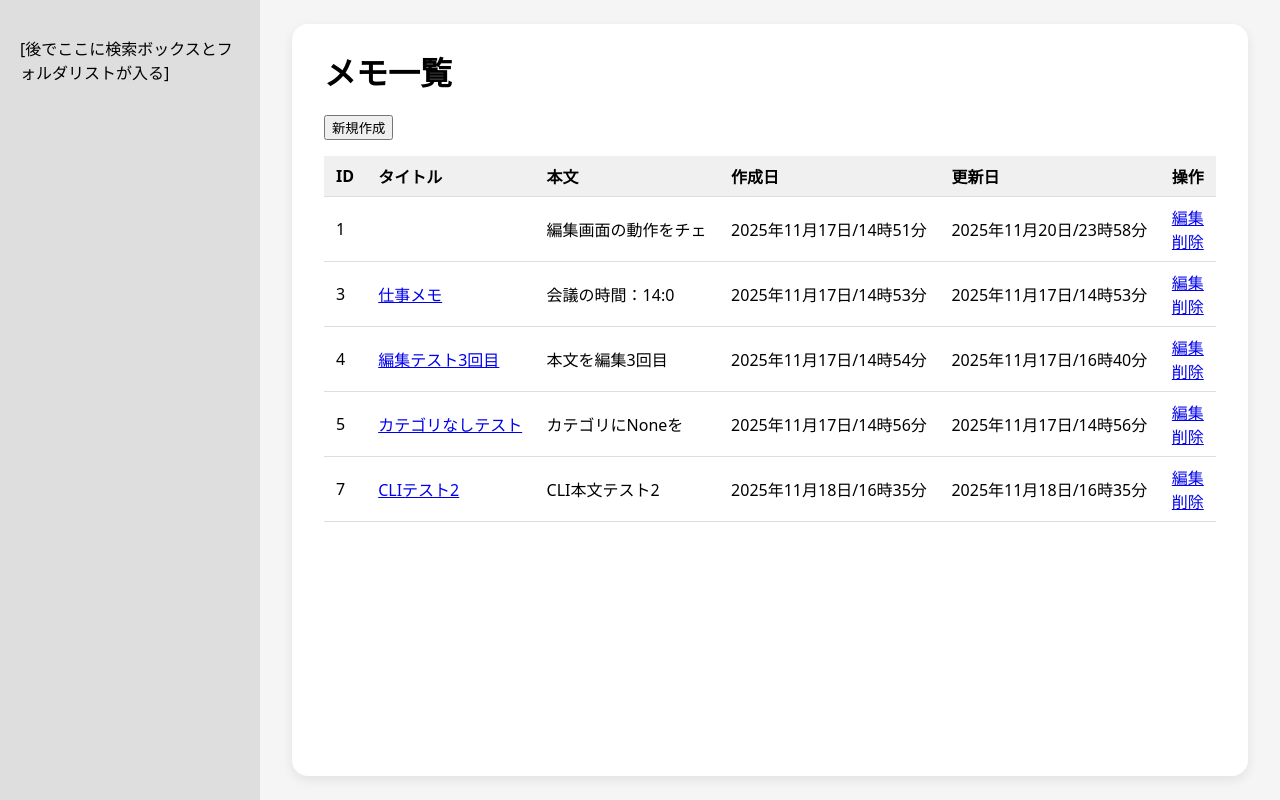
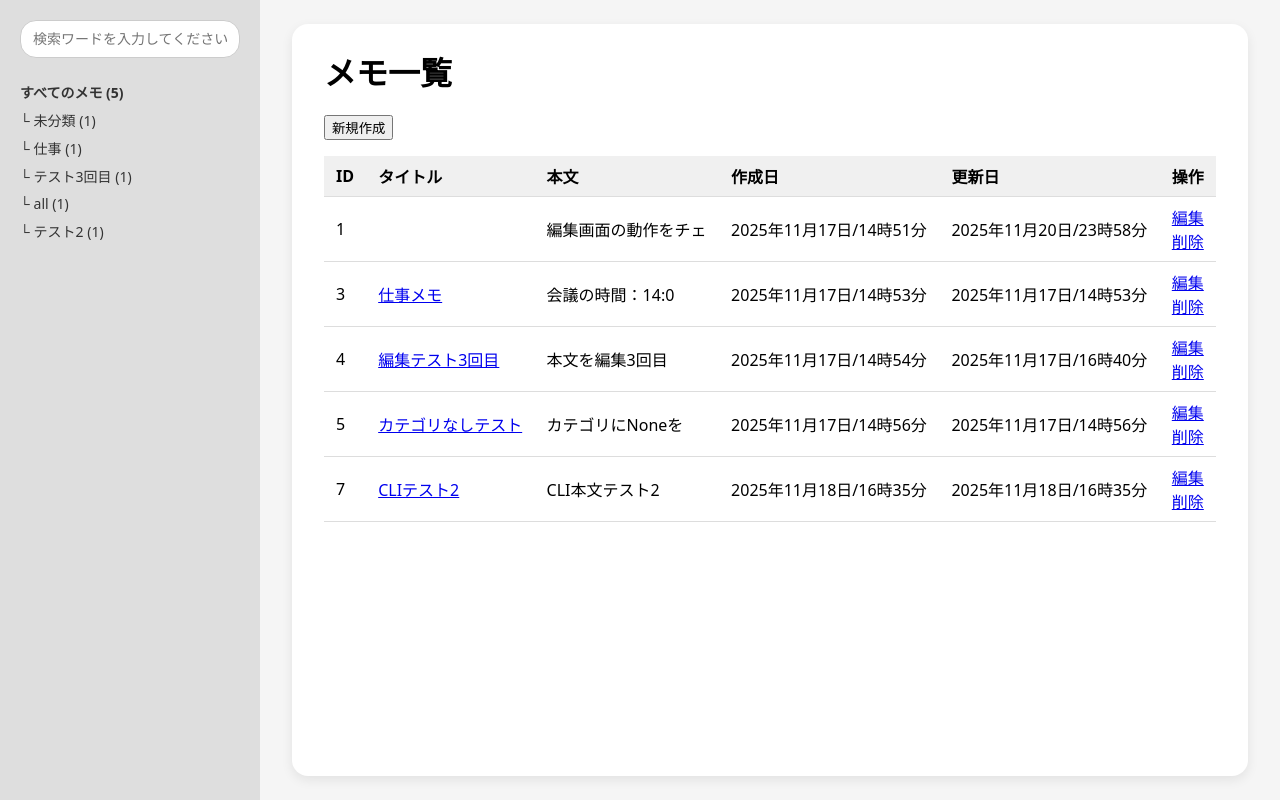
Before and after one commit to yuuki-hiroshima/memo-application, a Flask app: page / in a window 1280 px wide. Run offline with Flask 3, Linux system fonts and the light colour scheme.

Commit message:
サイドバーのデザインと機能を追加

```diff
--- a/memo_core.py
+++ b/memo_core.py
@@ -50,8 +50,10 @@ def list_memos(filepath, category, sort):
     if not memos:
         return []
 
-    if not category:
+    if category is None:
         target = memos
+    elif category == "":
+        target = [memo for memo in memos if not memo["category"]]
     else:
         target = [memo for memo in memos if memo["category"] == category]
 
--- a/static/style.css
+++ b/static/style.css
@@ -17,6 +17,55 @@ body {
   background-color: #dedede;
   padding: 20px;
   box-sizing: border-box;
+}
+
+/* サイドバー内の検索ボックス */
+.sidebar-search {
+  margin-bottom: 24px;
+}
+
+.sidebar-search input {
+  width: 100%;
+  padding: 10px 12px;
+  border-radius: 16px;
+  border: 1px solid #ccc;
+  font-size: 14px;
+  box-sizing: border-box;
+}
+
+/* フォルダリスト */
+.folder-list {
+  list-style: none;
+  padding-left: 0;
+  margin: 0;
+  font-size: 14px;
+}
+
+.folder-list li {
+  margin-bottom: 8px;
+  cursor: pointer;
+}
+
+.folder-list li:hover {
+  text-decoration: underline;
+}
+
+.folder-list a {
+  text-decoration: none;
+  color: #333;
+}
+
+.folder-list a.is-active {
+  font-weight: bold;
+  background-color: #ffffff;
+  border-radius: 12px;
+  padding: 4px 8px;
+}
+
+/* ヘッダ */
+.folder-header {
+  font-weight: bold;
+  margin-bottom: 12px;
 }
 
 /* メインコンテンツ */
--- a/templates/base.html
+++ b/templates/base.html
@@ -12,7 +12,20 @@
 
     <aside class="sidebar">
       {% block sidebar %}
-      <p>[後でここに検索ボックスとフォルダリストが入る]</p>
+
+        <div class="sidebar-search">
+          <input type="text" placeholder="検索ワードを入力してください">
+        </div>
+
+        <ul class="folder-list">
+          <li class="folder-header">すべてのメモ (100)</li>
+          <li>└ メインフォルダ (30)</li>
+          <li>└ サブフォルダ1 (12)</li>
+          <li>└ サブフォルダ2 (7)</li>
+          <li>└ サブフォルダ3 (11)</li>
+          <li>└ サブフォルダ4 (21)</li>
+          <li>└ サブフォルダ5 (9)</li>
+        </ul>
       {% endblock %}
     </aside>
 
--- a/templates/list.html
+++ b/templates/list.html
@@ -1,6 +1,29 @@
-
 {% extends "base.html" %}
 {% block title %}メモ一覧{% endblock %}
+
+{% block sidebar %}
+  <div class="sidebar-search">
+    <input type="text" placeholder="検索ワードを入力してください">
+  </div>
+
+  <ul class="folder-list">
+    <li class="folder-header">
+      <a href="/memos">
+      すべてのメモ ({{ total_count }})
+      </a>
+    </li>
+
+    {% for category, count in category_counts.items() %}
+    <li>
+      <a href="/memos?category={{ category }}"
+        class="{% if selected_category == category %}is-active{% endif %}">
+        └ {{ category }} ({{ count }})
+      </a>
+    </li>
+  {% endfor %}
+  </ul>
+{% endblock %}
+
 {% block content %}
 <h1>メモ一覧</h1>
 
--- a/web_app.py
+++ b/web_app.py
@@ -41,13 +41,20 @@ def new_memo():
 @app.route("/", methods=["GET"]) # トップページはあとから新規作成に移動
 @app.route("/memos", methods=["GET"])
 def show_memo_list():
-    category = None
+    category = request.args.get("category")
     sort = None
 
-    memos = list_memos(MEMOS_PATH, category, sort)
+    if category == "未分類":
+        category_filter = ""
+    else:
+        category_filter = category
 
-    new_memos = []
+    memos = list_memos(MEMOS_PATH, category_filter, sort)
+
+    display_memos = []
     for memo in memos:
+        memo = memo.copy()
+
         created_at = time_display_organaize(memo["created_at"])
         if not created_at:
             created_at = "(記録なし)"
@@ -57,9 +64,29 @@ def show_memo_list():
             updated_at = "(記録なし)"
         memo["updated_at"] = updated_at
 
-        new_memos.append(memo)
+        if not memo["category"]:
+            memo["category"] = "未分類"
 
-    return render_template("list.html", memos=new_memos)
+        display_memos.append(memo)
+
+    # サイドバーのカテゴリ表示用
+    all_memos = load_memos(MEMOS_PATH)
+    category_counts = {}
+    for m in all_memos:
+        cat = m["category"]
+        if not cat:
+            cat = "未分類"
+        category_counts[cat] = category_counts.get(cat, 0) + 1  # 取得したカテゴリをkeyとし、valueに1ずつ追加していく → {"仕事": 1, "おもちゃ": 4, "食事": 2}
+
+    total_count = len(all_memos)
+
+    return render_template(
+        "list.html",
+        memos=display_memos,
+        total_count=total_count,
+        category_counts=category_counts,
+        selected_category=category
+    )
 
 
 # update
@@ -164,6 +191,7 @@ def del_memo(memo_id):
             flash(f"「{d_memo['title']}」を削除しました。")
             return redirect("/memos")
 
+
 # 時間の表示調整用
 def time_display_organaize(arg_time):
     if not arg_time:
```
